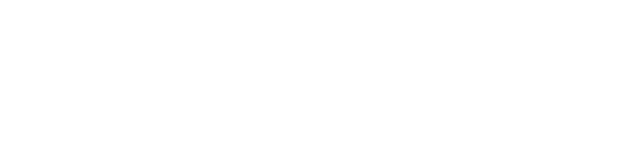
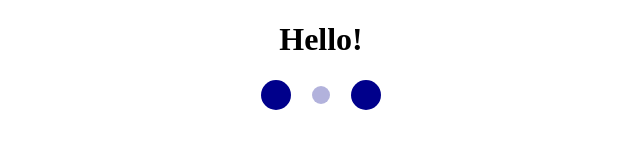
Before and after one commit to SimpleBeat/infinite-scroll, a plain HTML site: page index.html in a window 1280 px wide. Shown: the whole page, without its empty margins (319-959 px from the left). Drawn offline with Linux system fonts and the light colour scheme.

Commit message:
add README, prepare initial template

```diff
--- a/index.html
+++ b/index.html
@@ -3,14 +3,14 @@
 <head>
     <meta charset="UTF-8">
     <meta name="viewport" content="width=device-width, initial-scale=1.0">
-    <title>Template</title>
+    <title>Infinite Scrolling</title>
     <link rel="icon" type="image/png" href="https://www.google.com/s2/favicons?domain=simplebeat.com">
     <link rel="stylesheet" href="https://cdnjs.cloudflare.com/ajax/libs/font-awesome/5.13.1/css/all.min.css">
     <link rel="stylesheet" href="style.css">
 </head>
 <body>
-
-
+    <h1>Hello!</h1>
+    <img src="dots.svg">
     <!-- Script  -->
     <script src="script.js"></script>
 </body>
--- a/style.css
+++ b/style.css
@@ -5,4 +5,7 @@ html {
 body {
     margin: 0;
     min-height: 100vh;
+    display: flex;
+    align-items: center;
+    flex-direction: column;
 }
```
Also changed, not shown: 1 other file.
